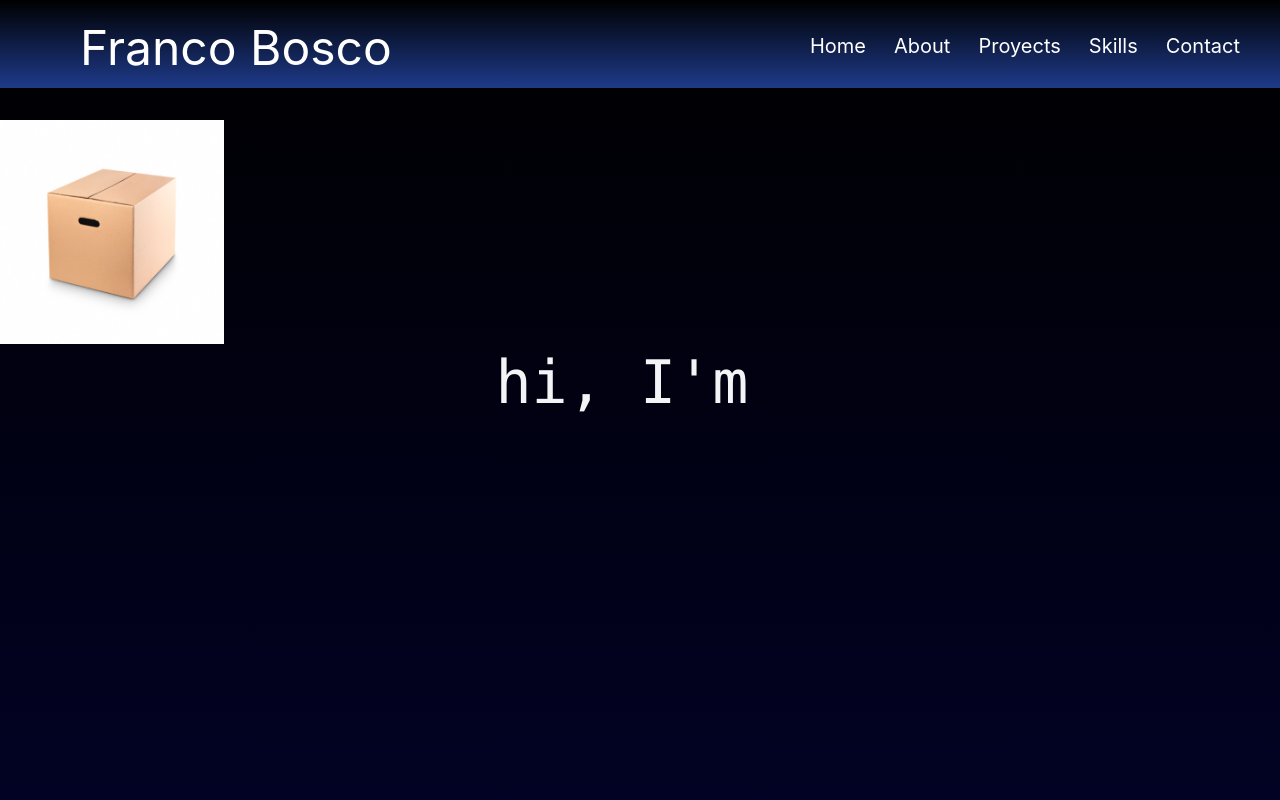
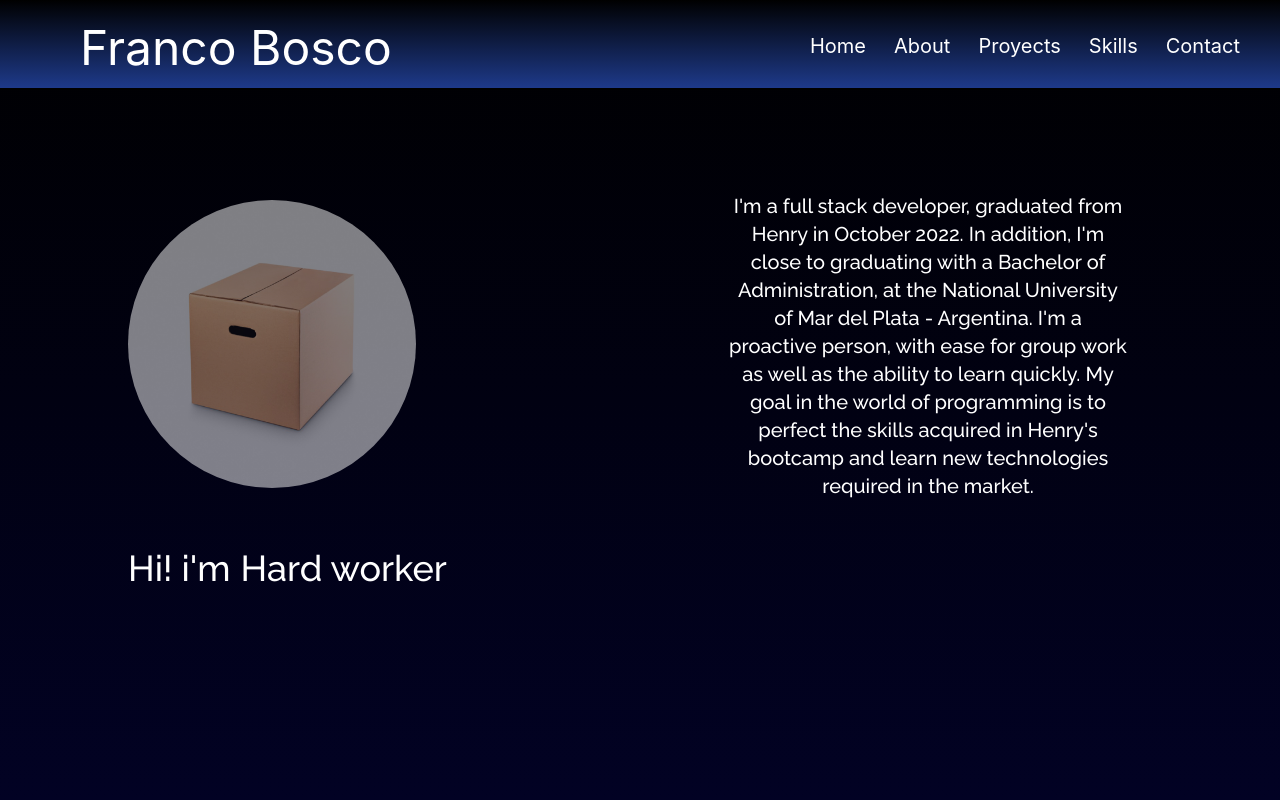
Before and after one commit to FranBosco/Portfolio, a React (Create React App) app in the folder portfolio/: page / in a window 1280 px wide. Shown: the top 800 px of the page. Built offline with nearby package versions, Linux system fonts and the light colour scheme.

Commit message:
note commit

```diff
--- a/portfolio/package.json
+++ b/portfolio/package.json
@@ -9,7 +9,7 @@
     "react": "^18.2.0",
     "react-dom": "^18.2.0",
     "react-icons": "^4.7.1",
-    "react-scripts": "5.0.1",
+    "react-scripts": "^5.0.1",
     "react-scroll": "^1.8.9",
     "web-vitals": "^2.1.4"
   },
--- a/portfolio/src/components/Home.css
+++ b/portfolio/src/components/Home.css
@@ -1,76 +1,72 @@
-/* .tipyngContainer {
-	width: 100%;
-	height: 100%;
+
+  @import url('https://fonts.googleapis.com/css2?family=Assistant:wght@500&display=swap');
+
+  @import url('https://fonts.googleapis.com/css2?family=Assistant:wght@500&family=Raleway:wght@500&display=swap');
+
+
+
+h1 {
+	display: flex
+}
+
+.lista{
+	margin-left: 10px
+}
+
+.container {
 	display: flex;
 	flex-direction: column;
-	align-items: center;
-	justify-content: center;
-	color: azure;
+	align-items: start;
+	padding-top: 60px;
+
+font-family: 'Raleway', sans-serif;
+}
+.item{
+	position: absolute;
+	animation:roll 8s ease 1s infinite backwards
+}
+.item:nth-child(1){
+	animation-delay: 0s;
+	opacity: 0
+}
+.item:nth-child(2){
+	animation-delay: 2s;
+	opacity: 0
+}
+.item:nth-child(3){
+	animation-delay:4s;
+	opacity: 0
+}
+.item:nth-child(4){
+	animation-delay: 6s;
+	opacity: 0
 }
 
-.tipyngName {
-	animation: animation 2.5s steps(35),
-		transparent 0.5s step-end infinite alternate;
-	width: 13.1em;
-	white-space: nowrap;
-	overflow: hidden;
-	font-size: 4ch;
-	color: rgb(238, 234, 234);
+@keyframes roll{
+0%{
+	opacity: 0;
+	transform: translate3d(0,-70%,0)
 }
-.tipyngTittle {
-	animation: animation 4s steps(35), transparent 0.5s infinite alternate;
-	animation-delay: 2.5s;
-	width: 22.1em;
-	white-space: nowrap;
-	overflow: hidden;
-	font-size: 4ch;
-	color: rgb(238, 234, 234);
+2.5%, 25%{
+	opacity: 1;
+	transform: translateZ(0)
+}
+27.5%, 100%{
+	opacity: 0;
+	transform: translate(0,70%,0)
 }
 
-@keyframes animation {
-	from {
-		width: 0px;
-	}
 }
 
-@keyframes transparent {
-	50% {
-		border-color: transparent;
-	}
+.press{
+
+font-family: 'Raleway', sans-serif;
 }
-
-.foto {
-	width: 300px;
-	border-radius: 200px;
-	display: flex;
-	align-items: center;
-	justify-items: center;
-}
+.press:hover {-webkit-transform:scale(1.1);transform:scale(1.1); transition:2s}
 
 
-.cursor::after {
-	display: block;
-	content: '';
-	position: absolute;
-	width: 4px;
-	height: 100%;
-	background-color: #fff;
-	animation: cursor 0.6s linear infinite alternate;
-	will-change: opacity;
+.foto{
+
+	filter: opacity(.5);
+
 }
-
-@keyframes cursor {
-	0%,
-	40% {
-		opacity: 1;
-	}
-
-	60%,
-	100% {
-		opacity: 0;
-	}
-} */
-
-.will-change-transform {
-	will-change: transform;
-}
--- a/portfolio/src/components/Home.jsx
+++ b/portfolio/src/components/Home.jsx
@@ -4,25 +4,37 @@ import foto from '../images/cajatest.jpg';
 
 export default function Home() {
 	return (
-		<div className=" min-h-screen pt-[15vh] scroll-smooth   ">
-			{/* <div className="flex justify-center">
-				<img src={foto} alt="" className="foto" />
-			</div>
-			<div className="tipyngContainer">
-				<section>
-					<h1 className="tipyngName">Const name = Franco Bosco</h1>
-				</section>
-				<section>
-					<h1 className="tipyngTittle">Let profesion = FullStack developer</h1>
-				</section>
-			</div> */}
-			<img src={foto} alt="" className="w-56" />
-			<h1 className="mb-1 font-mono text-4xl text-gray-100 md:text-6xl">
-				hi, I'm <br className="block md:hidden" />
-				<span className="inline-flex h-20 pt-2 overflow-x-hidden animate-type group-hover:animate-type-reverse whitespace-nowrap text-brand-accent will-change-transform ">
-					Franco Bosco - FullStack developer
-				</span>
-			</h1>
+		<div className="min-h-screen pt-[15vh] scroll-smooth text-white text-4xl ml-[10%] grid grid-cols-2	  ">
+		<div>
+	    <div className="foto">
+	    <img src={foto} alt='' className='w-72 rounded-full flex justify-center  mt-20 '/>
+        </div>
+
+		  <div className='container'>
+            <div>
+              <h1>Hi! i'm
+                <div className='lista'>
+                  <div className='item'>
+                  Franco Bosco
+                  </div>
+                   <div className='item'>
+                  FullStack developer
+                  </div>
+                   <div className='item'>
+                  Proactive
+                  </div>
+                   <div className='item'>
+                  Hard worker
+                  </div>
+                </div>
+              </h1>
+             </div>
+		</div>
+		</div>
+		<div className='press'>
+		<p className='sm:h-[80vh] text-white text-xl sm:mr-[10vw] sm:mt-[6vh] sm:py-6 sm:px-6 sm:mt-[13vh] '>
+I'm a full stack developer, graduated from Henry in October 2022. In addition, I'm close to graduating with a Bachelor of Administration, at the National University of Mar del Plata - Argentina. I'm a proactive person, with ease for group work as well as the ability to learn quickly. My goal in the world of programming is to perfect the skills acquired in Henry's bootcamp and learn new technologies required in the market. </p>
+		</div>
 		</div>
 	);
 }
--- a/portfolio/src/components/NavBar.jsx
+++ b/portfolio/src/components/NavBar.jsx
@@ -2,7 +2,7 @@ import React from 'react';
 
 export default function NavBar() {
 	return (
-		<div className="absolute h-[10vh] min-h-fit">
+		<div className="fixed h-[10vh] min-h-fit">
 			<div className=" bg-gradient-to-b from-black	 to-blue-900  w-screen max-w-screen flex justify-between border-b-2 border-black fixed pb-4 pt-4 border-x-indigo-900">
 				<div className="flex justify-start text-5xl ml-20 mt-2  text-white">
 					<a href="/">
```
Also changed, not shown: 2 other files (tests, documents, lock files or other folders).
